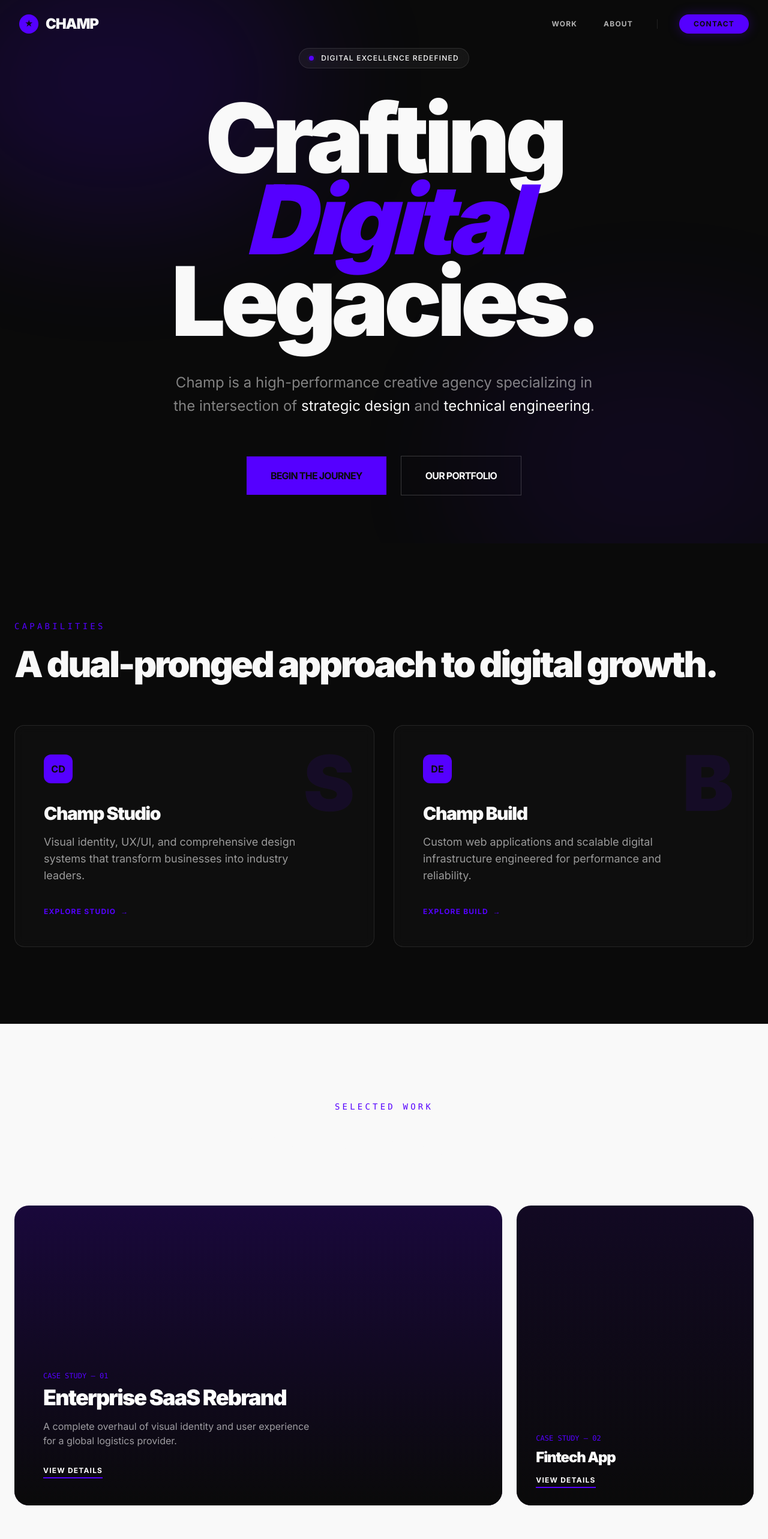
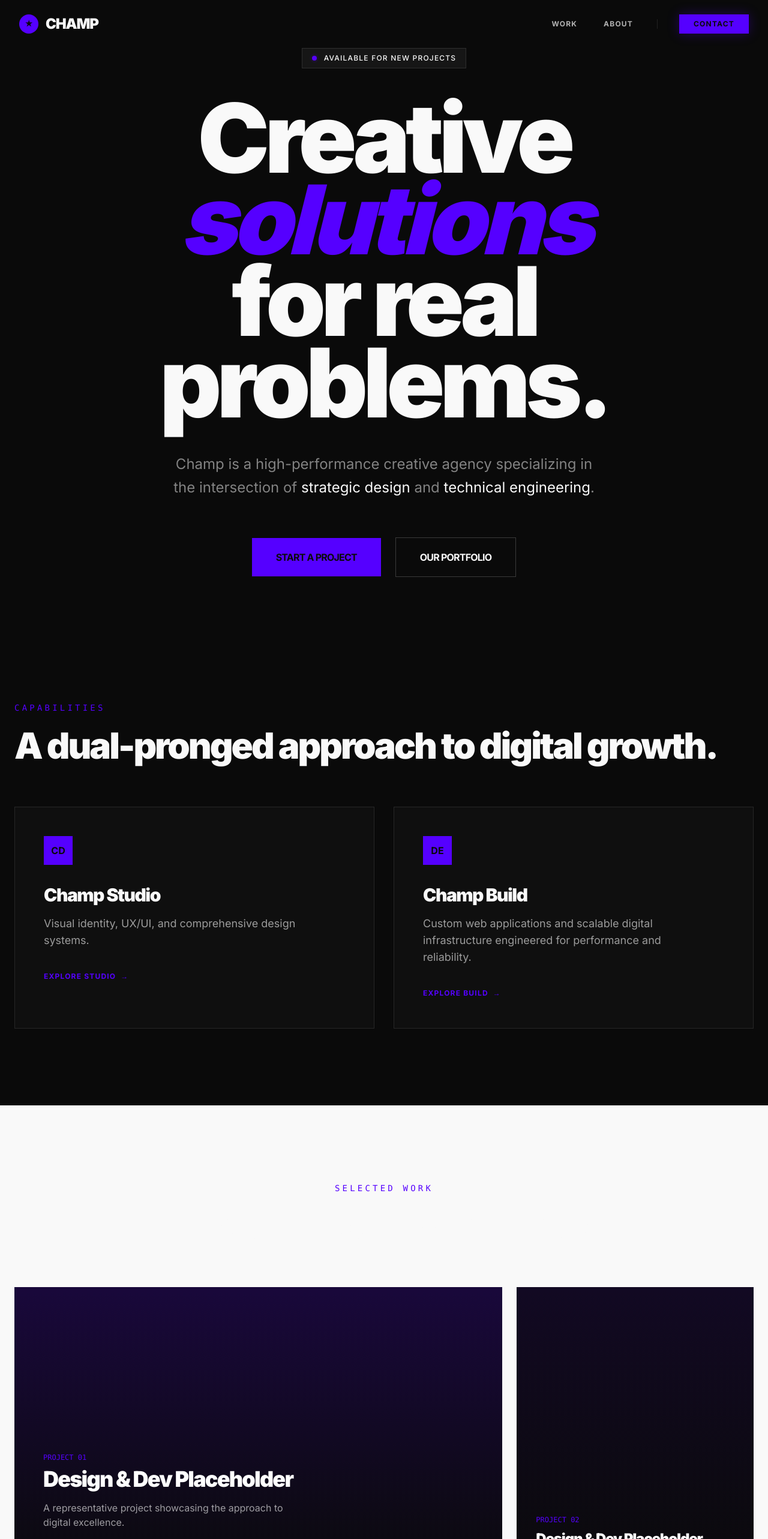
Before and after one commit to Princecodes205/champ-, a React (Vite) app: page / in a window 1280 px wide. Shown: the top 2566 px of the page at 60% size. Built offline with nearby package versions, Linux system fonts and the light colour scheme.

Commit message:
worked on the meta nad layout structure

```diff
--- a/index.html
+++ b/index.html
@@ -4,6 +4,12 @@
     <meta charset="UTF-8" />
     <link rel="icon" type="image/svg+xml" href="/favicon.svg" />
     <meta name="viewport" content="width=device-width, initial-scale=1.0" />
+    <meta name="description" content="Champ is a high-performance creative studio specializing in the intersection of strategic design and technical engineering.">
+    <meta property="og:title" content="champ — Creative solutions for real problems">
+    <meta property="og:description" content="High-performance creative studio specializing in strategic design and technical engineering.">
+    <meta property="og:type" content="website">
+    <meta property="og:url" content="https://champ.studio">
+    <!-- TODO: Add og:image asset -->
     <link rel="preconnect" href="https://fonts.googleapis.com">
     <link rel="preconnect" href="https://fonts.gstatic.com" crossorigin>
     <link href="https://fonts.googleapis.com/css2?family=Inter:wght@400;500;600;700;800;900&display=swap" rel="stylesheet">
--- a/src/components/Layout.tsx
+++ b/src/components/Layout.tsx
@@ -29,12 +29,13 @@ const Layout: React.FC = () => {
       <nav
         className={`fixed top-0 left-0 right-0 z-[100] transition-all duration-500 px-4 md:px-8 py-4 ${
           scrolled
-            ? 'bg-brand-black/80 backdrop-blur-xl border-b border-brand-violet/20 py-3'
+            ? 'bg-brand-black/80 border-b border-brand-violet/20 py-3'
             : 'bg-transparent py-6'
         }`}
       >
         <div className="max-w-7xl mx-auto flex justify-between items-center">
           <Link to="/" className="relative z-[110] group flex items-center gap-3">
+            {/* TODO: Replace with real logo asset */}
             <div className="w-8 h-8 bg-brand-violet rounded-full flex items-center justify-center text-brand-black font-black text-xs transition-transform duration-500 group-hover:rotate-90">
               ★
             </div>
@@ -48,7 +49,7 @@ const Layout: React.FC = () => {
               <Link
                 key={link.path}
                 to={link.path}
-                className={`px-5 py-2 text-xs font-bold uppercase tracking-widest transition-all duration-300 rounded-full ${
+                className={`px-5 py-2 text-xs font-bold uppercase tracking-widest transition-all duration-300 rounded-none ${
                   location.pathname === link.path
                     ? 'text-brand-violet bg-brand-violet/10'
                     : 'text-brand-white/70 hover:text-brand-white hover:bg-brand-white/5'
@@ -60,7 +61,7 @@ const Layout: React.FC = () => {
             <div className="mx-4 w-px h-4 bg-brand-white/10" />
             <Link
               to="/contact"
-              className="ml-4 px-6 py-2 bg-brand-violet text-brand-black text-xs font-bold uppercase tracking-widest rounded-full hover:bg-white transition-all duration-300 shadow-[0_0_20px_rgba(85,0,255,0.3)]"
+              className="ml-4 px-6 py-2 bg-brand-violet text-brand-black text-xs font-bold uppercase tracking-widest rounded-none hover:bg-white transition-all duration-300 shadow-[0_0_20px_rgba(85,0,255,0.3)]"
             >
               Contact
             </Link>
@@ -85,7 +86,7 @@ const Layout: React.FC = () => {
               initial={{ opacity: 0 }}
               animate={{ opacity: 1 }}
               exit={{ opacity: 0 }}
-              className="fixed inset-0 bg-brand-black/95 backdrop-blur-2xl z-[100] flex flex-col justify-center items-center"
+              className="fixed inset-0 bg-brand-black/95 z-[100] flex flex-col justify-center items-center"
             >
               <div className="flex flex-col items-center gap-8 text-center">
                 {navLinks.map((link, i) => (
@@ -113,7 +114,7 @@ const Layout: React.FC = () => {
                   <Link
                     to="/contact"
                     onClick={() => setIsMenuOpen(false)}
-                    className="text-2xl md:text-4xl font-black uppercase tracking-tighter text-brand-violet border-2 border-brand-violet px-8 py-3 rounded-full hover:bg-brand-violet hover:text-brand-black transition-all"
+                    className="text-2xl md:text-4xl font-black uppercase tracking-tighter text-brand-violet border-2 border-brand-violet px-8 py-3 rounded-none hover:bg-brand-violet hover:text-brand-black transition-all"
                   >
                     Contact
                   </Link>
@@ -134,6 +135,7 @@ const Layout: React.FC = () => {
           <div>© {new Date().getFullYear()} Creative solutions for real problems.</div>
         </div>
         <div className="flex gap-8">
+          {/* TODO: Update with actual social handles */}
           <a href="#" className="hover:text-brand-violet transition-colors">Twitter</a>
           <a href="#" className="hover:text-brand-violet transition-colors">LinkedIn</a>
           <a href="#" className="hover:text-brand-violet transition-colors">GitHub</a>
--- a/src/pages/Home.tsx
+++ b/src/pages/Home.tsx
@@ -30,8 +30,7 @@ const Home: React.FC = () => {
       {/* --- HERO SECTION --- */}
       <section className="relative min-h-screen flex items-center justify-center px-4 py-12 md:px-6 md:py-20 overflow-hidden">
         <div className="absolute inset-0 pointer-events-none">
-          <div className="absolute top-[-10%] left-[-10%] w-[50%] h-[50%] bg-brand-violet/20 blur-[100px] md:blur-[120px] rounded-full animate-pulse" />
-          <div className="absolute bottom-[-10%] right-[-10%] w-[50%] h-[50%] bg-brand-violet/10 blur-[100px] md:blur-[120px] rounded-full animate-pulse" style={{ animationDelay: '2s' }} />
+          {/* Gradient blobs removed for brand alignment */}
         </div>
 
         <div className="max-w-7xl mx-auto relative z-10 text-center">
@@ -39,13 +38,13 @@ const Home: React.FC = () => {
             initial={{ opacity: 0, scale: 0.9 }}
             animate={{ opacity: 1, scale: 1 }}
             transition={{ duration: 0.8 }}
-            className="inline-flex items-center gap-3 px-3 py-1.5 md:px-4 md:py-2 border border-brand-white/10 bg-brand-white/5 backdrop-blur-md rounded-full text-[10px] md:text-xs font-medium tracking-widest uppercase mb-8 md:mb-12"
+            className="inline-flex items-center gap-3 px-3 py-1.5 md:px-4 md:py-2 border border-brand-white/10 bg-brand-white/5 rounded-none text-[10px] md:text-xs font-medium tracking-widest uppercase mb-8 md:mb-12"
           >
             <span className="relative flex h-2 w-2">
               <span className="animate-ping absolute inline-flex h-full w-full rounded-full bg-brand-violet opacity-75"></span>
               <span className="relative inline-flex rounded-full h-2 w-2 bg-brand-violet"></span>
             </span>
-            Digital Excellence Redefined
+            Available for new projects
           </motion.div>
 
           <motion.h1
@@ -54,9 +53,9 @@ const Home: React.FC = () => {
             transition={{ duration: 0.8, delay: 0.2 }}
             className="text-5xl sm:text-7xl md:text-[10rem] font-black tracking-tighter leading-[0.85] mb-8 md:mb-12"
           >
-            <span className="block">Crafting</span>
-            <span className="block text-brand-violet italic">Digital</span>
-            <span className="block">Legacies.</span>
+            <span className="block">Creative</span>
+            <span className="block text-brand-violet italic">solutions</span>
+            <span className="block">for real problems.</span>
           </motion.h1>
 
           <motion.p
@@ -75,7 +74,7 @@ const Home: React.FC = () => {
             className="flex flex-col sm:flex-row items-center justify-center gap-4 md:gap-6 px-4"
           >
             <Link to="/contact" className="w-full sm:w-auto group relative px-8 py-4 md:px-10 md:py-5 bg-brand-violet text-brand-black font-bold uppercase tracking-tighter overflow-hidden transition-all hover:scale-105 text-center">
-              <span className="relative z-10">Begin the Journey</span>
+              <span className="relative z-10">Start a Project</span>
               <div className="absolute inset-0 bg-white translate-y-full group-hover:translate-y-0 transition-transform duration-500" />
             </Link>
             <Link to="/work" className="w-full sm:w-auto px-8 py-4 md:px-10 md:py-5 border border-brand-white/20 font-bold uppercase tracking-tighter hover:border-brand-violet hover:text-brand-violet transition-all text-center">
@@ -96,18 +95,15 @@ const Home: React.FC = () => {
           <div className="grid grid-cols-1 md:grid-cols-2 gap-6 md:gap-8">
             <motion.div
               whileHover={{ y: -10 }}
-              className="group relative p-8 md:p-12 border border-brand-white/10 bg-brand-white/[0.02] backdrop-blur-sm overflow-hidden rounded-2xl"
+              className="group relative p-8 md:p-12 border border-brand-white/10 bg-brand-white/[0.02] overflow-hidden rounded-none"
             >
-              <div className="absolute top-0 right-0 p-4 md:p-8 text-brand-violet/10 font-black text-6xl md:text-9xl select-none pointer-events-none group-hover:text-brand-violet/20 transition-colors">
-                S
-              </div>
               <div className="relative z-10">
-                <div className="w-10 h-10 md:w-12 md:h-12 bg-brand-violet rounded-xl mb-6 md:mb-8 flex items-center justify-center text-brand-black font-bold">
+                <div className="w-10 h-10 md:w-12 md:h-12 bg-brand-violet rounded-none mb-6 md:mb-8 flex items-center justify-center text-brand-black font-bold">
                   CD
                 </div>
                 <h3 className="text-2xl md:text-3xl font-black tracking-tighter mb-4">Champ Studio</h3>
                 <p className="text-brand-white/60 text-base md:text-lg mb-8 max-w-md">
-                  Visual identity, UX/UI, and comprehensive design systems that transform businesses into industry leaders.
+                  Visual identity, UX/UI, and comprehensive design systems.
                 </p>
                 <Link to="/about" className="inline-flex items-center gap-2 font-bold uppercase text-[10px] md:text-xs tracking-widest text-brand-violet group-hover:text-brand-white transition-colors">
                   Explore Studio <span className="group-hover:translate-x-1 transition-transform">→</span>
@@ -117,13 +113,10 @@ const Home: React.FC = () => {
 
             <motion.div
               whileHover={{ y: -10 }}
-              className="group relative p-8 md:p-12 border border-brand-white/10 bg-brand-white/[0.02] backdrop-blur-sm overflow-hidden rounded-2xl"
+              className="group relative p-8 md:p-12 border border-brand-white/10 bg-brand-white/[0.02] overflow-hidden rounded-none"
             >
-              <div className="absolute top-0 right-0 p-4 md:p-8 text-brand-violet/10 font-black text-6xl md:text-9xl select-none pointer-events-none group-hover:text-brand-violet/20 transition-colors">
-                B
-              </div>
               <div className="relative z-10">
-                <div className="w-10 h-10 md:w-12 md:h-12 bg-brand-violet rounded-xl mb-6 md:mb-8 flex items-center justify-center text-brand-black font-bold">
+                <div className="w-10 h-10 md:w-12 md:h-12 bg-brand-violet rounded-none mb-6 md:mb-8 flex items-center justify-center text-brand-black font-bold">
                   DE
                 </div>
                 <h3 className="text-2xl md:text-3xl font-black tracking-tighter mb-4">Champ Build</h3>
@@ -144,34 +137,34 @@ const Home: React.FC = () => {
         <div className="max-w-7xl mx-auto w-full">
           <SectionHeading
             subtitle="Selected Work"
-            title="Proof of execution."
+            title="Case studies — coming soon"
             center
           />
 
           <div className="grid grid-cols-1 md:grid-cols-3 gap-6">
             <motion.div
               whileHover={{ scale: 0.98 }}
-              className="md:col-span-2 relative h-[350px] md:h-[500px] bg-brand-black rounded-3xl overflow-hidden group cursor-pointer"
+              className="md:col-span-2 relative h-[350px] md:h-[500px] bg-brand-black rounded-none overflow-hidden group cursor-pointer"
             >
               <div className="absolute inset-0 bg-gradient-to-t from-brand-black to-transparent z-10" />
               <div className="absolute bottom-0 left-0 p-6 md:p-12 z-20">
-                <span className="text-brand-violet font-mono text-[10px] md:text-xs uppercase mb-2 block">Case Study — 01</span>
-                <h4 className="text-2xl md:text-4xl font-black text-white tracking-tighter mb-2 md:mb-4">Enterprise SaaS Rebrand</h4>
-                <p className="text-white/60 text-sm md:text-base mb-4 md:mb-6 max-w-md hidden sm:block">A complete overhaul of visual identity and user experience for a global logistics provider.</p>
-                <Link to="/work" className="text-white font-bold uppercase text-xs tracking-widest border-b-2 border-brand-violet pb-1">View Details</Link>
+                <span className="text-brand-violet font-mono text-[10px] md:text-xs uppercase mb-2 block">Project 01</span>
+                <h4 className="text-2xl md:text-4xl font-black text-white tracking-tighter mb-2 md:mb-4">Design & Dev Placeholder</h4>
+                <p className="text-white/60 text-sm md:text-base mb-4 md:mb-6 max-w-md hidden sm:block">A representative project showcasing the approach to digital excellence.</p>
+                <span className="text-white font-bold uppercase text-xs tracking-widest border-b-2 border-brand-violet pb-1">Coming soon</span>
               </div>
               <div className="absolute inset-0 bg-brand-violet/20 group-hover:bg-brand-violet/40 transition-colors" />
             </motion.div>
 
             <motion.div
               whileHover={{ scale: 0.98 }}
-              className="relative h-[350px] md:h-[500px] bg-brand-black rounded-3xl overflow-hidden group cursor-pointer"
+              className="relative h-[350px] md:h-[500px] bg-brand-black rounded-none overflow-hidden group cursor-pointer"
             >
               <div className="absolute inset-0 bg-gradient-to-t from-brand-black to-transparent z-10" />
               <div className="absolute bottom-0 left-0 p-6 md:p-8 z-20">
-                <span className="text-brand-violet font-mono text-[10px] md:text-xs uppercase mb-2 block">Case Study — 02</span>
-                <h4 className="text-xl md:text-2xl font-black text-white tracking-tighter mb-2">Fintech App</h4>
-                <Link to="/work" className="text-white font-bold uppercase text-xs tracking-widest border-b-2 border-brand-violet pb-1">View Details</Link>
+                <span className="text-brand-violet font-mono text-[10px] md:text-xs uppercase mb-2 block">Project 02</span>
+                <h4 className="text-xl md:text-2xl font-black text-white tracking-tighter mb-2">Design & Dev Placeholder</h4>
+                <span className="text-white font-bold uppercase text-xs tracking-widest border-b-2 border-brand-violet pb-1">Coming soon</span>
               </div>
               <div className="absolute inset-0 bg-brand-violet/10 group-hover:bg-brand-violet/30 transition-colors" />
             </motion.div>
@@ -193,13 +186,13 @@ const Home: React.FC = () => {
               initial={{ opacity: 0, rotate: -5 }}
               whileInView={{ opacity: 1, rotate: 0 }}
               viewport={{ once: true }}
-              className="relative z-10 aspect-square max-w-sm mx-auto bg-brand-white/5 border border-brand-white/10 p-12 rounded-3xl backdrop-blur-sm"
+              className="relative z-10 aspect-square max-w-sm mx-auto bg-brand-white/5 border border-brand-white/10 p-12 rounded-none backdrop-blur-none"
             >
               <div className="flex flex-col h-full justify-center items-center text-center">
-                <div className="text-brand-violet font-black text-8xl mb-4 opacity-20">C</div>
                 <div className="text-xl md:text-2xl font-bold tracking-tight">The Vision</div>
               </div>
             </motion.div>
+            {/* TODO: Position as solo operation rather than team */}
             <div className="absolute -top-10 -left-10 w-32 h-32 bg-brand-violet/30 blur-3xl rounded-full" />
             <div className="absolute -bottom-10 -right-10 w-32 h-32 bg-brand-violet/20 blur-3xl rounded-full" />
           </div>
--- a/src/pages/Work.tsx
+++ b/src/pages/Work.tsx
@@ -8,16 +8,19 @@ const ProjectCard = ({ project }: { project: any }) => (
     whileInView={{ opacity: 1, y: 0 }}
     viewport={{ once: true }}
     whileHover={{ y: -10 }}
-    className="group relative aspect-[4/5] bg-brand-white/5 border border-brand-white/10 overflow-hidden rounded-3xl cursor-pointer"
+    className="group relative aspect-[4/5] bg-brand-white/5 border border-brand-white/10 overflow-hidden rounded-none cursor-pointer"
   >
     <div className="absolute inset-0 bg-gradient-to-t from-brand-black via-transparent to-transparent z-10 opacity-60 group-hover:opacity-80 transition-opacity" />
     <div className="absolute inset-0 bg-brand-violet/10 group-hover:bg-brand-violet/20 transition-colors" />
+    <div className="absolute top-4 right-4 z-30">
+      <span className="bg-brand-violet text-brand-black text-[10px] font-bold uppercase px-2 py-1">Placeholder</span>
+    </div>
 
     <div className="absolute bottom-0 left-0 p-6 md:p-10 z-20 w-full">
       <span className="text-brand-violet font-mono text-[10px] md:text-xs uppercase mb-2 block">{project.category}</span>
       <h3 className="text-2xl md:text-4xl font-black text-brand-white tracking-tighter mb-4">{project.title}</h3>
       <div className="flex items-center gap-2 text-brand-white/50 font-medium text-xs md:text-sm uppercase tracking-widest opacity-0 group-hover:opacity-100 transition-all translate-y-4 group-hover:translate-y-0 duration-300">
-        View Case Study <span className="text-brand-violet">→</span>
+        Coming soon <span className="text-brand-violet">→</span>
       </div>
     </div>
   </motion.div>
@@ -25,12 +28,12 @@ const ProjectCard = ({ project }: { project: any }) => (
 
 const Work: React.FC = () => {
   const projects = [
-    { title: "Enterprise SaaS Rebrand", category: "Visual Identity / UX", id: 1 },
-    { title: "Fintech Mobile App", category: "Product Design / Dev", id: 2 },
-    { title: "Luxury E-commerce", category: "Web Development", id: 3 },
-    { title: "AI Content Platform", category: "UX Strategy / UI", id: 4 },
-    { title: "Healthcare Dashboard", category: "Product Design", id: 5 },
-    { title: "Global Logistics Portal", category: "Custom Engineering", id: 6 },
+    { title: "Digital Product Design", category: "Visual Identity / UX", id: 1 },
+    { title: "Technical Implementation", category: "Product Design / Dev", id: 2 },
+    { title: "Custom Web Platform", category: "Web Development", id: 3 },
+    { title: "Strategic User Experience", category: "UX Strategy / UI", id: 4 },
+    { title: "Enterprise Interface", category: "Product Design", id: 5 },
+    { title: "Complex Engineering", category: "Custom Engineering", id: 6 },
   ];
 
   return (
@@ -173,7 +176,7 @@ const Work: React.FC = () => {
                 whileInView={{ opacity: 1, y: 0 }}
                 viewport={{ once: true }}
                 transition={{ delay: i * 0.1 }}
-                className="group relative p-8 border border-brand-white/10 bg-brand-white/[0.02] rounded-3xl hover:border-brand-violet transition-colors"
+                className="group relative p-8 border border-brand-white/10 bg-brand-white/[0.02] rounded-none hover:border-brand-violet transition-colors"
               >
                 <div className="text-brand-violet font-black text-5xl md:text-6xl mb-6 opacity-20 group-hover:opacity-100 transition-opacity">
                   {item.step}
```
Also changed, not shown: src/pages/About.tsx (+9 -9 lines), src/pages/Contact.tsx (+49 -8 lines), 1 other file (tests, documents, lock files or other folders).
